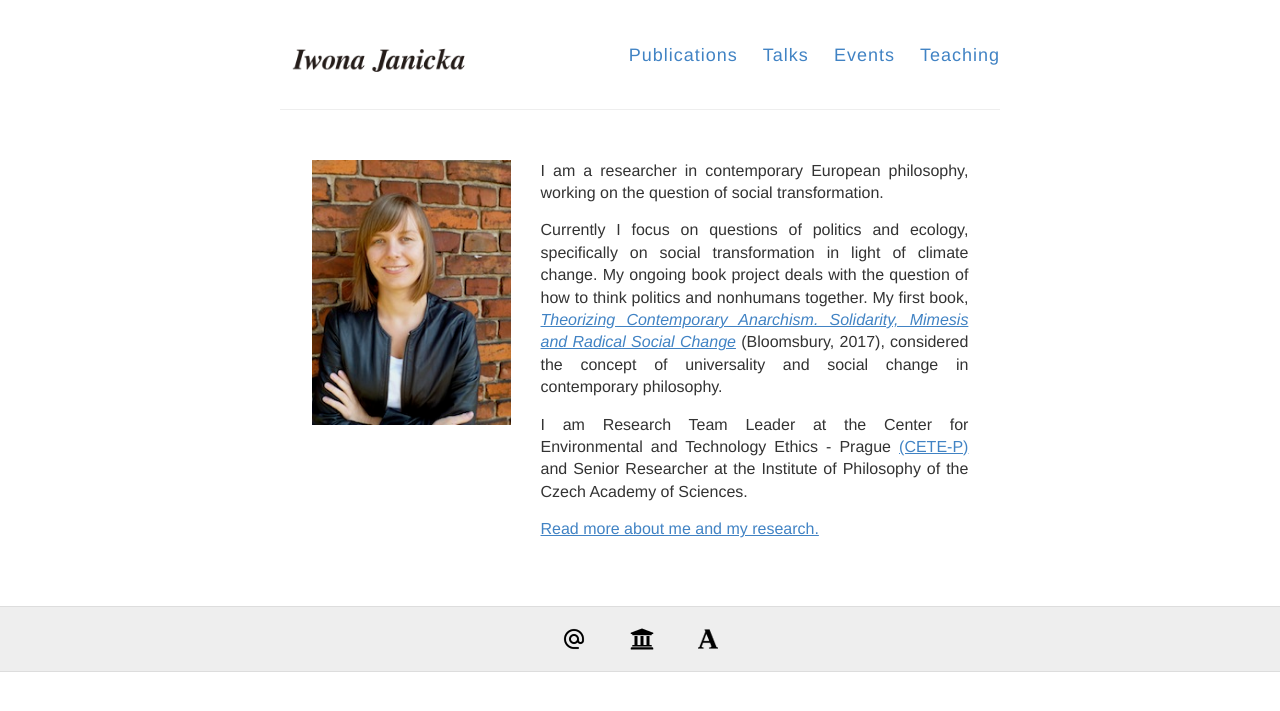
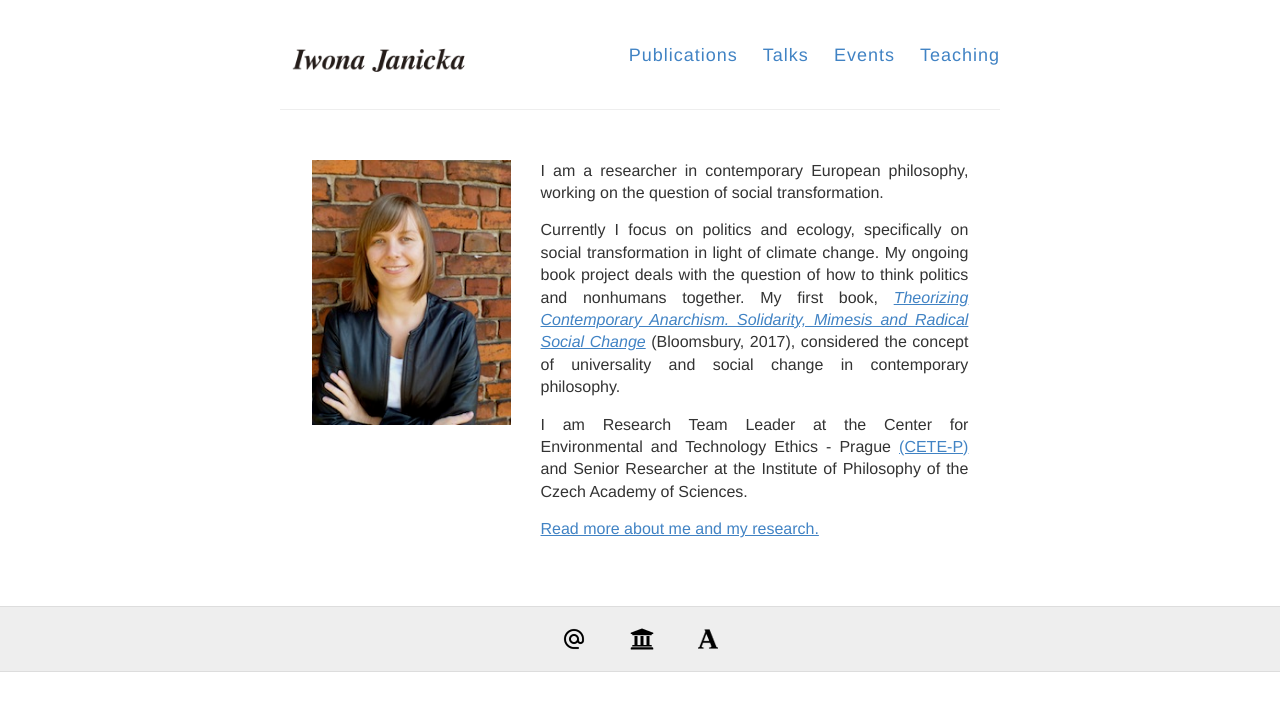
Before and after one commit to IJanicka/IJanicka.github.io, a Jekyll site: the page built from index.md, in a window 1280 px wide. Shown: the top 711 px of the page. Built offline with Jekyll 4.4.1, drawn with Linux system fonts in a browser that asks for light colours.

Commit message:
Update index.md

```diff
--- a/index.md
+++ b/index.md
@@ -11,7 +11,7 @@
      </div>
     <div class="col-sm-8">
     <p>I am a researcher in contemporary European philosophy, working on the question of social transformation.</p>
-    <p>Currently I focus on questions of politics and ecology, specifically on social transformation in light of climate change. My ongoing book project deals with the question of how to think politics and nonhumans together. My first book, <a href="https://www.bloomsbury.com/uk/theorizing-contemporary-anarchism-9781474276191/" target="_blank"><i>Theorizing Contemporary Anarchism. Solidarity, Mimesis and Radical Social Change</i></a> (Bloomsbury, 2017), considered the concept of universality and social change in contemporary philosophy.</p>
+    <p>Currently I focus on politics and ecology, specifically on social transformation in light of climate change. My ongoing book project deals with the question of how to think politics and nonhumans together. My first book, <a href="https://www.bloomsbury.com/uk/theorizing-contemporary-anarchism-9781474276191/" target="_blank"><i>Theorizing Contemporary Anarchism. Solidarity, Mimesis and Radical Social Change</i></a> (Bloomsbury, 2017), considered the concept of universality and social change in contemporary philosophy.</p>
     <p>I am Research Team Leader at the Center for Environmental and Technology Ethics - Prague <a href="https://cetep.eu" target="_blank">(CETE-P)</a> and Senior Researcher at the Institute of Philosophy of the Czech Academy of Sciences.</p>
       <p><a href="about">Read more about me and my research.</a></p>
     </div>
```
